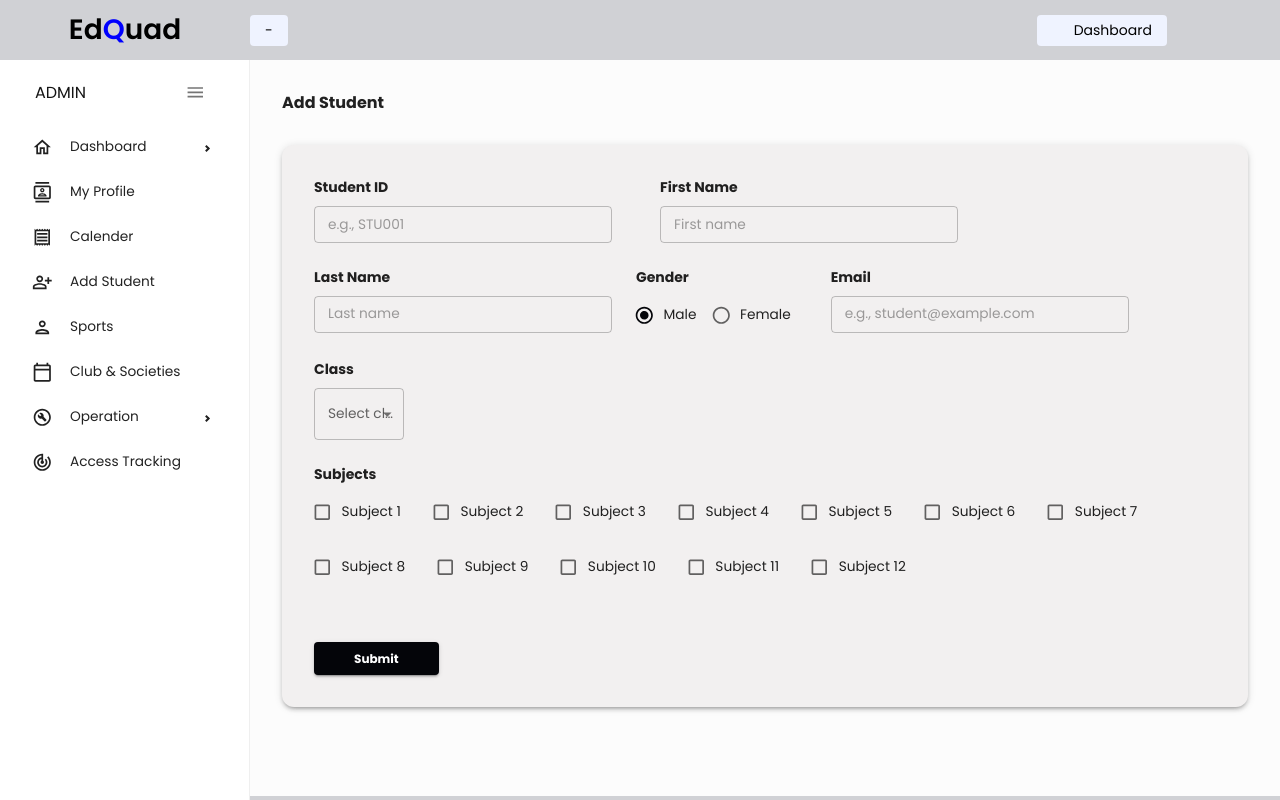
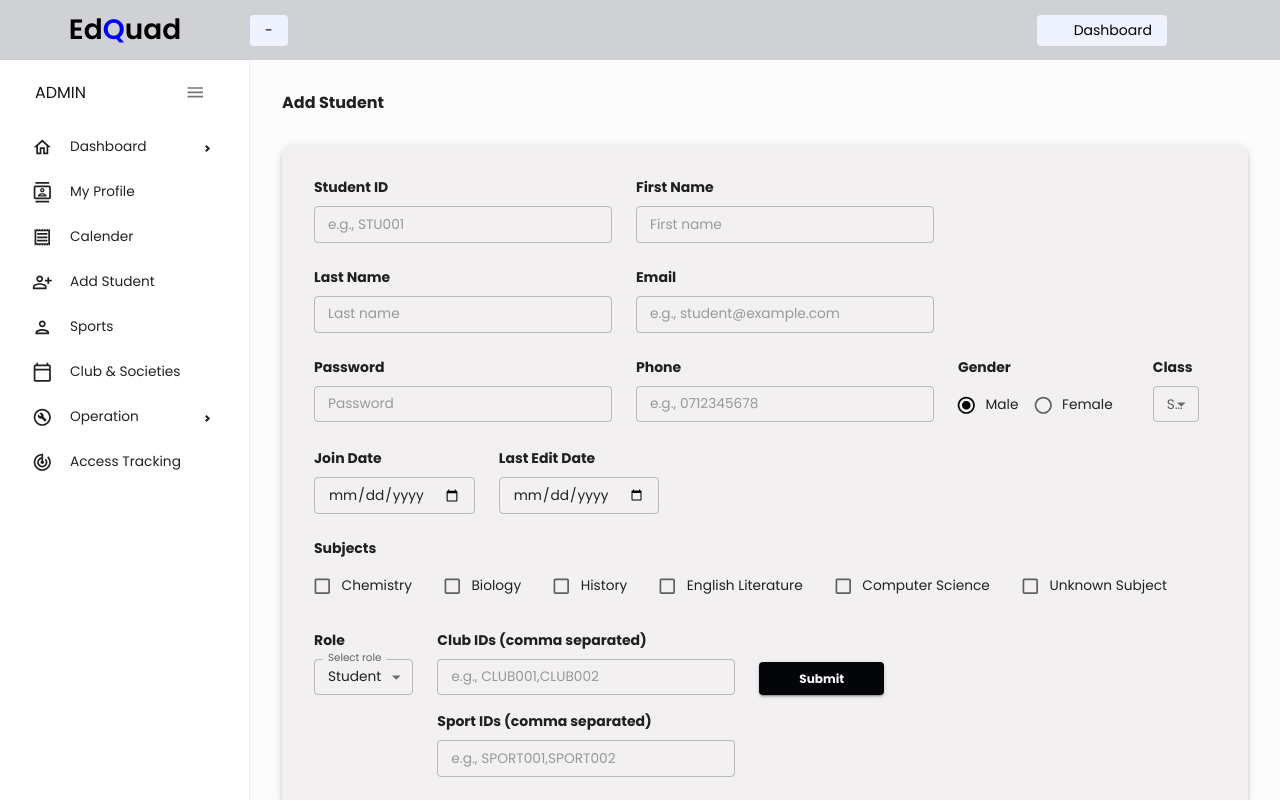
Before and after one commit to Team-EdQuad/EdQuad-Frontend, a React (Vite) app: page /add-student in a window 1280 px wide. Built offline with nearby package versions, Linux system fonts and the light colour scheme; sample sign-in values are in the browser's storage; some icons are missing.

Commit message:
add student form

```diff
--- a/src/pages/AddStudent.jsx
+++ b/src/pages/AddStudent.jsx
@@ -1,4 +1,4 @@
-import React, { useState } from "react";
+import React, { useState, useContext } from "react";
 import {
   Box,
   Typography,
@@ -18,22 +18,48 @@ import {
   Alert,
 } from "@mui/material";
 import { tokens } from "../theme";
+import { StoreContext } from "../context/StoreContext";
 
-const subjects = Array.from({ length: 12 }, (_, i) => `Subject ${i + 1}`);
-const classes = ["A", "B", "C", "D", "E"];
+// Replace the old subjects array with this:
+const subjects = [
+  { code: "SUB003", name: "Chemistry" },
+  { code: "SUB004", name: "Biology" },
+  { code: "SUB005", name: "History" },
+  { code: "SUB006", name: "English Literature" },
+  { code: "SUB007", name: "Computer Science" },
+  { code: "string", name: "Unknown Subject" },
+];
+
+// Replace the old classes array with this:
+const classes = [
+  { class_id: "CLS001", class_name: "10-A" },
+  { class_id: "CLS002", class_name: "10-B" },
+  { class_id: "CLS003", class_name: "11-A" },
+  { class_id: "CLS004", class_name: "11-B" },
+  { class_id: "CLS005", class_name: "12-A" },
+  { class_id: "CLS013", class_name: "13-A" },
+];
 
 const AddStudent = () => {
   const theme = useTheme();
   const colors = tokens(theme.palette.mode);
+  const { token } = useContext(StoreContext);
 
   const [formData, setFormData] = useState({
-    studentId: "",
-    firstName: "",
-    lastName: "",
-    gender: "Male",
+    student_id: "",
+    first_name: "",
+    last_name: "",
     email: "",
-    class: "",
-    selectedSubjects: [],
+    password: "",
+    gender: "male",
+    class_id: "",
+    phone: "",
+    subject: [],
+    join_date: "",
+    last_edit_date: "",
+    club_id: [],
+    sport_id: [],
+    role: "student",
   });
 
   const [alert, setAlert] = useState({ open: false, type: "", message: "" });
@@ -42,50 +68,62 @@ const AddStudent = () => {
     setFormData({ ...formData, [field]: e.target.value });
   };
 
-  const handleSubjectToggle = (subject) => {
+  const handleSubjectToggle = (subjectCode) => {
     setFormData((prev) => {
-      const updated = prev.selectedSubjects.includes(subject)
-        ? prev.selectedSubjects.filter((s) => s !== subject)
-        : [...prev.selectedSubjects, subject];
-      return { ...prev, selectedSubjects: updated };
+      const updated = prev.subject.includes(subjectCode)
+        ? prev.subject.filter((s) => s !== subjectCode)
+        : [...prev.subject, subjectCode];
+      return { ...prev, subject: updated };
     });
   };
 
   const handleSubmit = async () => {
+    // Auto-fill full_name, join_date, last_edit_date
+    const today = new Date().toISOString().slice(0, 10);
     const payload = {
-      studentId: formData.studentId,
-      firstName: formData.firstName,
-      lastName: formData.lastName,
-      gender: formData.gender,
-      email: formData.email,
-      class: formData.class,
-      subjects: formData.selectedSubjects,
+      ...formData,
+      full_name: `${formData.first_name} ${formData.last_name}`,
+      join_date: formData.join_date || today,
+      last_edit_date: formData.last_edit_date || today,
     };
 
     try {
-      const res = await fetch("http://localhost:8000/api/students", {
+      const res = await fetch("http://127.0.0.1:8000/api/user-management/add-student", {
         method: "POST",
-        headers: { "Content-Type": "application/json" },
+        headers: {
+          "Content-Type": "application/json",
+          Authorization: `Bearer ${token}`, // Use token from context
+        },
         body: JSON.stringify(payload),
       });
 
-      if (!res.ok) throw new Error("Failed to add student");
+      if (!res.ok) {
+        const errorData = await res.json();
+        throw new Error(errorData.detail || "Failed to add student");
+      }
 
+      const data = await res.json();
       setAlert({
         open: true,
         type: "success",
         message: "Student added successfully!",
       });
 
-      // Optional: Reset form
       setFormData({
-        studentId: "",
-        firstName: "",
-        lastName: "",
-        gender: "Male",
+        student_id: "",
+        first_name: "",
+        last_name: "",
         email: "",
-        class: "",
-        selectedSubjects: [],
+        password: "",
+        gender: "male",
+        class_id: "",
+        phone: "",
+        subject: [],
+        join_date: "",
+        last_edit_date: "",
+        club_id: [],
+        sport_id: [],
+        role: "student",
       });
     } catch (err) {
       setAlert({ open: true, type: "error", message: err.message });
@@ -97,7 +135,6 @@ const AddStudent = () => {
       <Typography variant="h5" fontWeight="bold" gutterBottom>
         Add Student
       </Typography>
-
       <Paper
         elevation={3}
         sx={{
@@ -115,70 +152,41 @@ const AddStudent = () => {
             </Typography>
             <TextField
               fullWidth
-              value={formData.studentId}
-              onChange={handleChange("studentId")}
+              value={formData.student_id}
+              onChange={handleChange("student_id")}
               size="small"
               sx={{ mt: 1 }}
               placeholder="e.g., STU001"
             />
           </Grid>
-
-          {/* Empty spacer */}
-          <Grid item xs={12} md={6}></Grid>
-
-          {/* First and Last Name */}
+          {/* First Name */}
           <Grid item xs={12} md={6}>
             <Typography fontWeight="bold" fontSize={14}>
               First Name
             </Typography>
             <TextField
               fullWidth
-              value={formData.firstName}
-              onChange={handleChange("firstName")}
+              value={formData.first_name}
+              onChange={handleChange("first_name")}
               size="small"
               sx={{ mt: 1 }}
               placeholder="First name"
             />
           </Grid>
+          {/* Last Name */}
           <Grid item xs={12} md={6}>
             <Typography fontWeight="bold" fontSize={14}>
               Last Name
             </Typography>
             <TextField
               fullWidth
-              value={formData.lastName}
-              onChange={handleChange("lastName")}
+              value={formData.last_name}
+              onChange={handleChange("last_name")}
               size="small"
               sx={{ mt: 1 }}
               placeholder="Last name"
             />
           </Grid>
-
-          {/* Gender */}
-          <Grid item xs={12} md={6}>
-            <Typography fontWeight="bold" fontSize={14}>
-              Gender
-            </Typography>
-            <FormControl sx={{ mt: 1 }}>
-              <RadioGroup
-                row
-                value={formData.gender}
-                onChange={handleChange("gender")}
-              >
-                <FormControlLabel
-                  value="Male"
-                  control={<Radio />}
-                  label="Male"
-                />
-                <FormControlLabel
-                  value="Female"
-                  control={<Radio />}
-                  label="Female"
-                />
-              </RadioGroup>
-            </FormControl>
-          </Grid>
-
           {/* Email */}
           <Grid item xs={12} md={6}>
             <Typography fontWeight="bold" fontSize={14}>
@@ -193,33 +201,102 @@ const AddStudent = () => {
               placeholder="e.g., student@example.com"
             />
           </Grid>
-
+          {/* Password */}
+          <Grid item xs={12} md={6}>
+            <Typography fontWeight="bold" fontSize={14}>
+              Password
+            </Typography>
+            <TextField
+              fullWidth
+              type="password"
+              value={formData.password}
+              onChange={handleChange("password")}
+              size="small"
+              sx={{ mt: 1 }}
+              placeholder="Password"
+            />
+          </Grid>
+          {/* Phone */}
+          <Grid item xs={12} md={6}>
+            <Typography fontWeight="bold" fontSize={14}>
+              Phone
+            </Typography>
+            <TextField
+              fullWidth
+              value={formData.phone}
+              onChange={handleChange("phone")}
+              size="small"
+              sx={{ mt: 1 }}
+              placeholder="e.g., 0712345678"
+            />
+          </Grid>
+          {/* Gender */}
+          <Grid item xs={12} md={6}>
+            <Typography fontWeight="bold" fontSize={14}>
+              Gender
+            </Typography>
+            <FormControl sx={{ mt: 1 }}>
+              <RadioGroup
+                row
+                value={formData.gender}
+                onChange={handleChange("gender")}
+              >
+                <FormControlLabel value="male" control={<Radio />} label="Male" />
+                <FormControlLabel value="female" control={<Radio />} label="Female" />
+              </RadioGroup>
+            </FormControl>
+          </Grid>
           {/* Class */}
-          <Grid item xs={12} md={6} sx={{ width: "100%" }}>
+          <Grid item xs={12} md={6}>
             <Typography fontWeight="bold" fontSize={14}>
               Class
             </Typography>
             <TextField
               select
               fullWidth
-              value={formData.class}
-              onChange={handleChange("class")}
-              size="medium"
+              value={formData.class_id}
+              onChange={handleChange("class_id")}
+              size="small"
               label="Select class"
-              sx={{
-                mt: 1,
-                width: "10%",
-              }}
-
+              sx={{ mt: 1 }}
             >
               {classes.map((cls) => (
-                <MenuItem key={cls} value={cls}>
-                  {cls}
+                <MenuItem key={cls.class_id} value={cls.class_id}>
+                  {cls.class_name}
                 </MenuItem>
               ))}
             </TextField>
           </Grid>
-
+          {/* Join Date */}
+          <Grid item xs={12} md={6}>
+            <Typography fontWeight="bold" fontSize={14}>
+              Join Date
+            </Typography>
+            <TextField
+              fullWidth
+              type="date"
+              value={formData.join_date}
+              onChange={handleChange("join_date")}
+              size="small"
+              sx={{ mt: 1 }}
+              InputLabelProps={{ shrink: true }}
+            />
+          </Grid>
+          {/* Last Edit Date */}
+          <Grid item xs={12} md={6}>
+            <Typography fontWeight="bold" fontSize={14}>
+              Last Edit Date
+            </Typography>
+            <TextField
+              fullWidth
+              type="date"
+              value={formData.last_edit_date}
+              onChange={handleChange("last_edit_date")}
+              size="small"
+              sx={{ mt: 1 }}
+              InputLabelProps={{ shrink: true }}
+            />
+          </Grid>
           {/* Subjects */}
           <Grid item xs={12}>
             <Typography fontWeight="bold" fontSize={14} sx={{ mb: 1 }}>
@@ -227,23 +304,69 @@ const AddStudent = () => {
             </Typography>
             <Grid container spacing={2}>
               {subjects.map((subject) => (
-                <Grid item xs={12} sm={6} md={3} key={subject}>
+                <Grid item xs={12} sm={6} md={3} key={subject.code}>
                   <FormGroup>
                     <FormControlLabel
                       control={
                         <Checkbox
-                          checked={formData.selectedSubjects.includes(subject)}
-                          onChange={() => handleSubjectToggle(subject)}
+                          checked={formData.subject.includes(subject.code)}
+                          onChange={() => handleSubjectToggle(subject.code)}
                         />
                       }
-                      label={subject}
+                      label={subject.name}
                     />
                   </FormGroup>
                 </Grid>
               ))}
             </Grid>
           </Grid>
-
+          {/* Role */}
+          <Grid item xs={12} md={6}>
+            <Typography fontWeight="bold" fontSize={14}>
+              Role
+            </Typography>
+            <TextField
+              select
+              fullWidth
+              value={formData.role}
+              onChange={handleChange("role")}
+              size="small"
+              label="Select role"
+              sx={{ mt: 1 }}
+            >
+              <MenuItem value="student">Student</MenuItem>
+              <MenuItem value="admin">Admin</MenuItem>
+            </TextField>
+          </Grid>
+          {/* Club and Sport IDs (optional, as comma-separated) */}
+          <Grid item xs={12} md={6}>
+            <Typography fontWeight="bold" fontSize={14}>
+              Club IDs (comma separated)
+            </Typography>
+            <TextField
+              fullWidth
+              value={formData.club_id.join(",")}
+              onChange={(e) =>
+                setFormData({ ...formData, club_id: e.target.value.split(",").map(s => s.trim()).filter(Boolean) })
+              }
+              size="small"
+              sx={{ mt: 1 }}
+              placeholder="e.g., CLUB001,CLUB002"
+            />
+            <Typography fontWeight="bold" fontSize={14} sx={{ mt: 2 }}>
+              Sport IDs (comma separated)
+            </Typography>
+            <TextField
+              fullWidth
+              value={formData.sport_id.join(",")}
+              onChange={(e) =>
+                setFormData({ ...formData, sport_id: e.target.value.split(",").map(s => s.trim()).filter(Boolean) })
+              }
+              size="small"
+              sx={{ mt: 1 }}
+              placeholder="e.g., SPORT001,SPORT002"
+            />
+          </Grid>
           {/* Submit */}
           <Grid item xs={12}>
             <Box mt={4}>
@@ -259,7 +382,6 @@ const AddStudent = () => {
           </Grid>
         </Grid>
       </Paper>
-
       {/* Snackbar */}
       <Snackbar
         open={alert.open}
```
